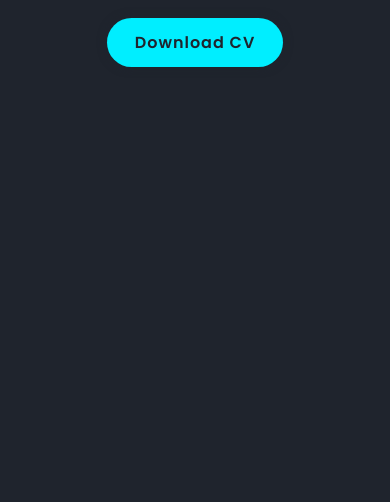
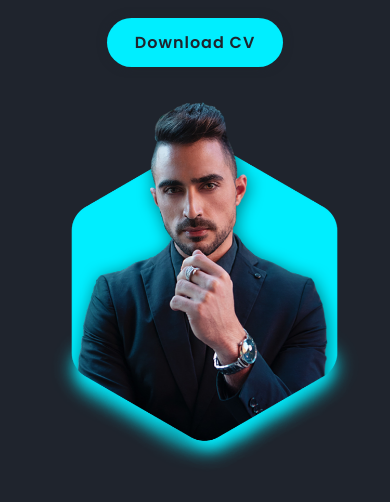
Before and after one commit to rameshchoudhary9784/dargaram-portfolio, a plain HTML site: page index.html in a window 390 px wide. Shown: the part 626-1128 px from the top of the page. Before the commit the page ends 944 px from the top, so only its background shows below. Drawn offline with nearby package versions, Linux system fonts and the light colour scheme.

Commit message:
first commit

```diff
--- a/style.css
+++ b/style.css
@@ -228,8 +228,8 @@ body {
         font-size: 1.75rem;
         margin-bottom: 1rem;
     }
-    .home-img{
-        display: none;
+    .home-img {
+        margin-top: 50px;
     }
 }
 @media (max-width: 600px) {
```
